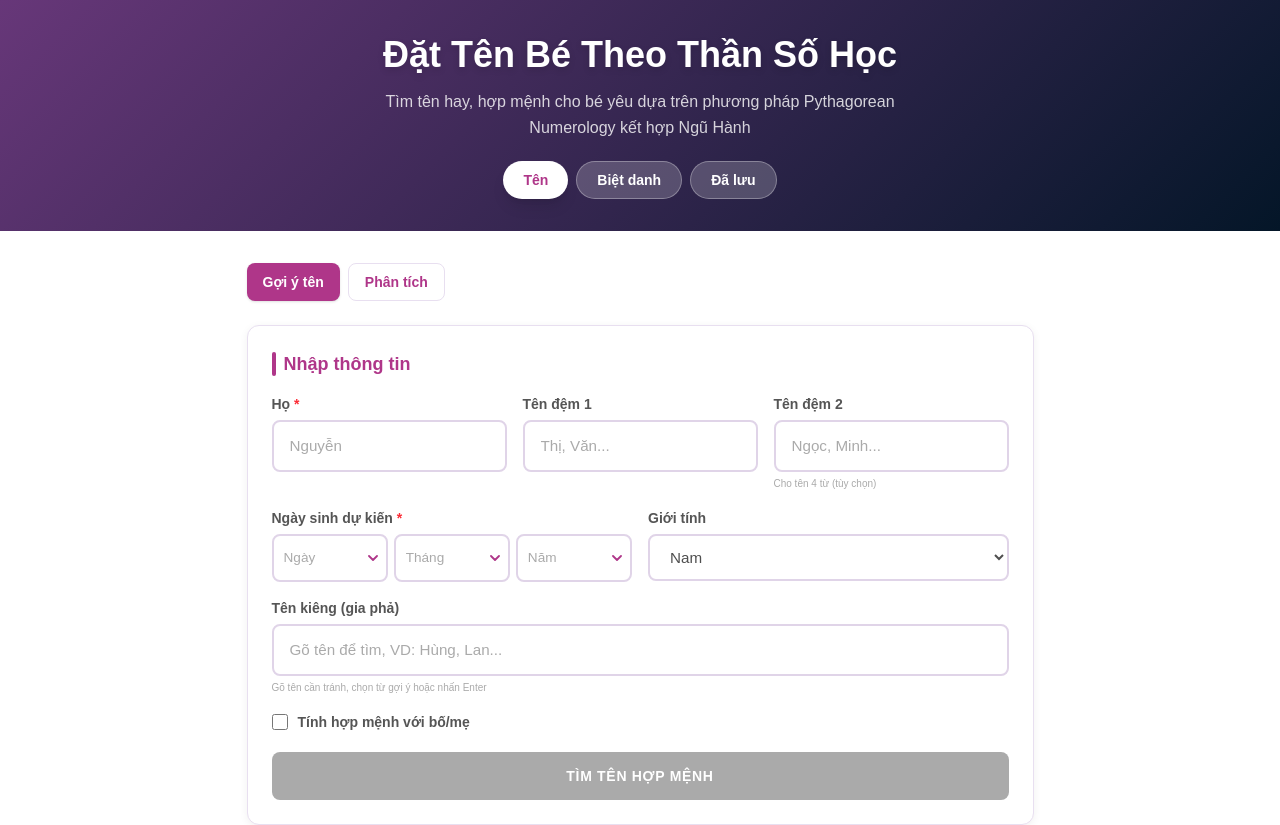
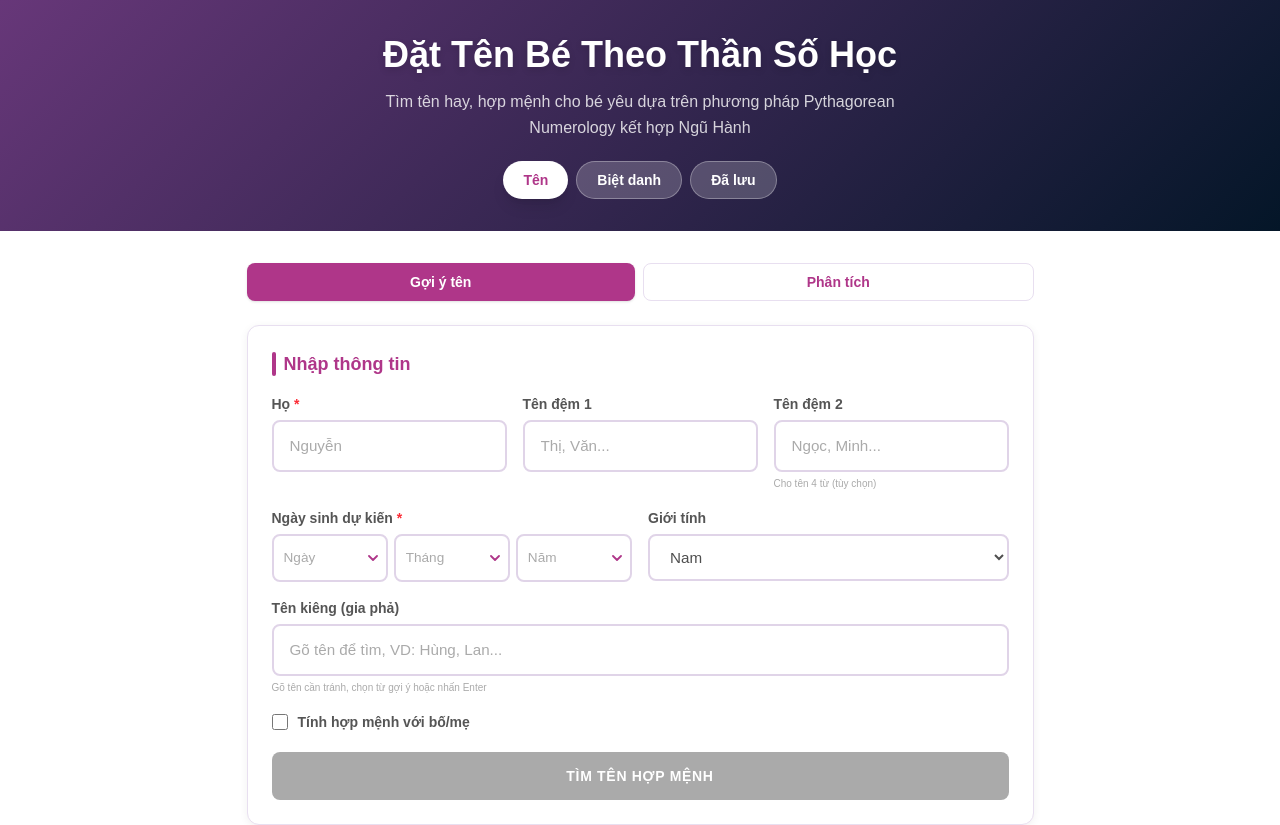
Before and after one commit to kurovu146/baby-name-numerology, a Next.js app: page / in a window 1280 px wide. Shown: the top 825 px of the page. Built offline with nearby package versions, Linux system fonts and the light colour scheme.

Commit message:
fix: NameTab full width + flex-1 mode switcher buttons

```diff
--- a/src/app/page.tsx
+++ b/src/app/page.tsx
@@ -994,11 +994,11 @@ function NameTab() {
   }, []);
 
   return (
-    <div>
+    <div className="w-full">
       <div className="flex gap-2 mb-5 md:mb-6">
         <button
           onClick={() => { setMode("suggest"); setQueryParams({ tab: "name", mode: "suggest" }); }}
-          className={`flex-1 md:flex-none px-3 md:px-4 py-2 rounded-lg text-sm font-bold transition-all ${
+          className={`flex-1 px-3 md:px-4 py-2 rounded-lg text-sm font-bold transition-all ${
             mode === "suggest"
               ? "bg-[#af3689] text-white shadow"
               : "bg-white text-[#af3689] border border-[#e8dff0] hover:bg-[#faf5fc]"
@@ -1008,7 +1008,7 @@ function NameTab() {
         </button>
         <button
           onClick={() => { setMode("analyze"); setQueryParams({ tab: "name", mode: "analyze" }); }}
-          className={`flex-1 md:flex-none px-3 md:px-4 py-2 rounded-lg text-sm font-bold transition-all ${
+          className={`flex-1 px-3 md:px-4 py-2 rounded-lg text-sm font-bold transition-all ${
             mode === "analyze"
               ? "bg-[#af3689] text-white shadow"
               : "bg-white text-[#af3689] border border-[#e8dff0] hover:bg-[#faf5fc]"
@@ -1017,7 +1017,9 @@ function NameTab() {
           Phân tích
         </button>
       </div>
-      {mode === "suggest" ? <SuggestTab /> : <AnalyzeTab />}
+      <div className="w-full">
+        {mode === "suggest" ? <SuggestTab /> : <AnalyzeTab />}
+      </div>
     </div>
   );
 }
```
